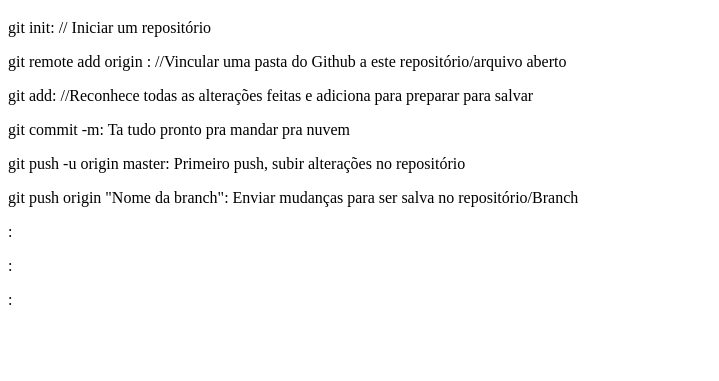
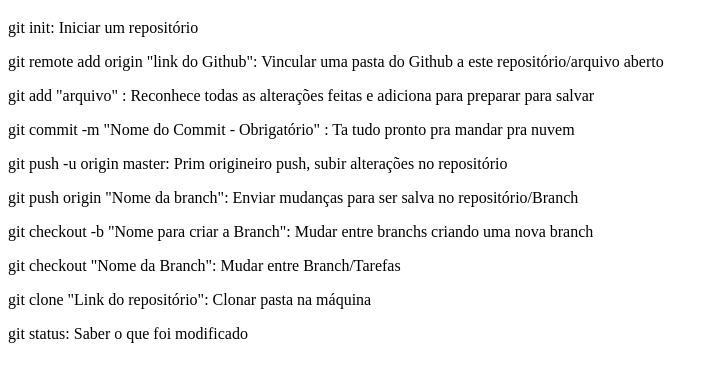
Before and after one commit to GuilhermeSoaresTavares/hweb-aulas, a plain HTML site: page index.html in a window 1280 px wide. Shown: the part 61-442 px from the top of the page, without its empty margins (0-719 px from the left). Drawn offline with Linux system fonts and the light colour scheme.

Commit message:
Quarto Commit

```diff
--- a/index.html
+++ b/index.html
@@ -8,14 +8,40 @@
   </head>
   <body>
     <h1>Códigos Úteis Git</h1>
-    <p>git init: <span>// Iniciar um repositório</span></p>
-    <p>git remote add origin : //Vincular uma pasta do Github a este repositório/arquivo aberto<span></span></p>
-    <p>git add: <span>//Reconhece todas as alterações feitas e adiciona para preparar para salvar</span></p>
-    <p>git commit -m: <span>Ta tudo pronto pra mandar pra nuvem</span></p>
-    <p>git push -u origin master: <span>Primeiro push, subir alterações no repositório</span></p>
-    <p>git push origin "Nome da branch": <span>Enviar mudanças para ser salva no repositório/Branch</span></p>
-    <p>: <span></span></p>
-    <p>: <span></span></p>
-    <p>: <span></span></p>
+    <p>git init: <span>Iniciar um repositório</span></p>
+    <p>
+      git remote add origin "link do Github":
+      <span
+        >Vincular uma pasta do Github a este repositório/arquivo aberto</span
+      >
+    </p>
+    <p>
+      git add "arquivo" :
+      <span
+        >Reconhece todas as alterações feitas e adiciona para preparar para
+        salvar</span
+      >
+    </p>
+    <p>
+      git commit -m "Nome do Commit - Obrigatório" :
+      <span>Ta tudo pronto pra mandar pra nuvem</span>
+    </p>
+    <p>
+      git push -u origin master:
+      <span>Prim origineiro push, subir alterações no repositório</span>
+    </p>
+    <p>
+      git push origin "Nome da branch":
+      <span>Enviar mudanças para ser salva no repositório/Branch</span>
+    </p>
+    <p>
+      git checkout -b "Nome para criar a Branch":
+      <span>Mudar entre branchs criando uma nova branch</span>
+    </p>
+    <p>
+      git checkout "Nome da Branch": <span>Mudar entre Branch/Tarefas</span>
+    </p>
+    <p>git clone "Link do repositório": <span>Clonar pasta na máquina</span></p>
+    <p>git status: <span>Saber o que foi modificado</span></p>
   </body>
 </html>
```
